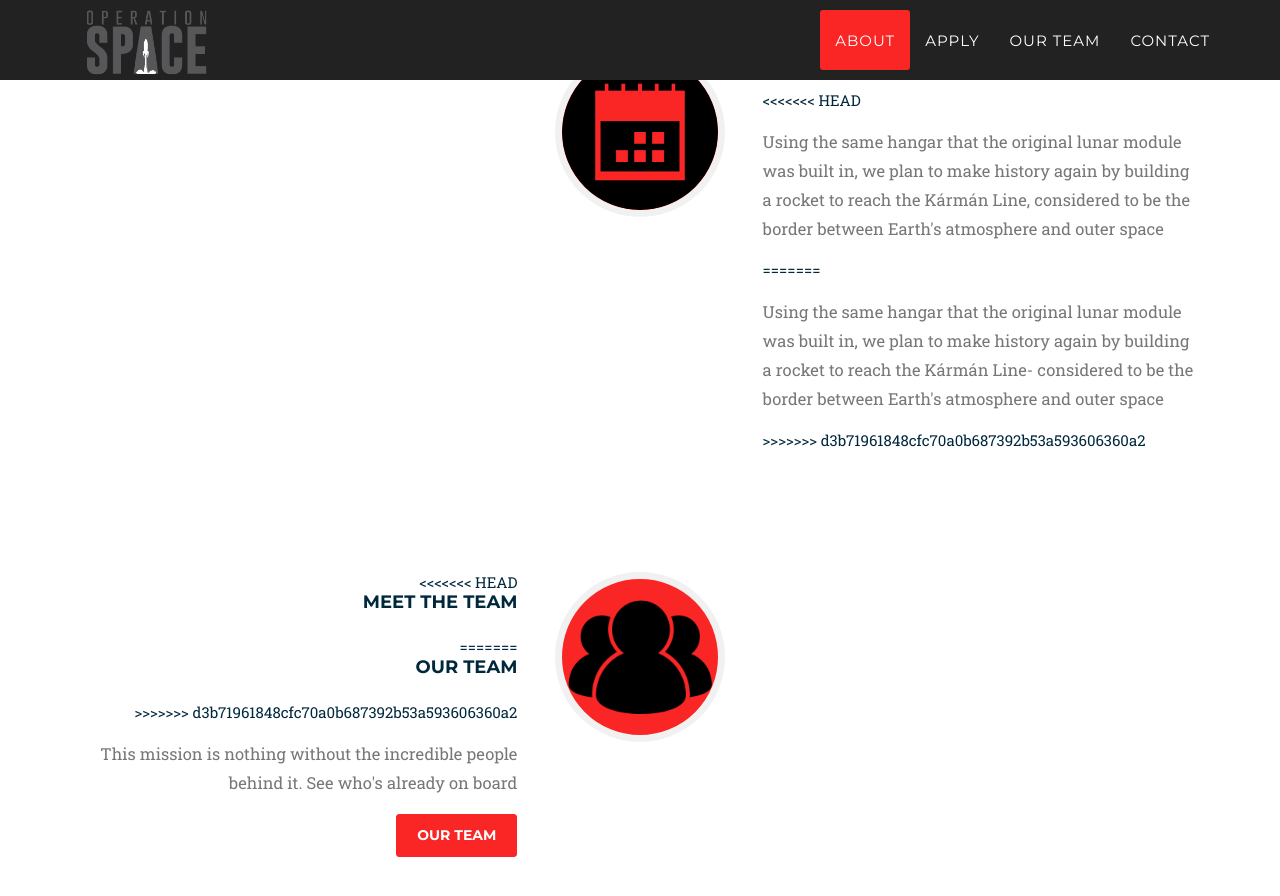
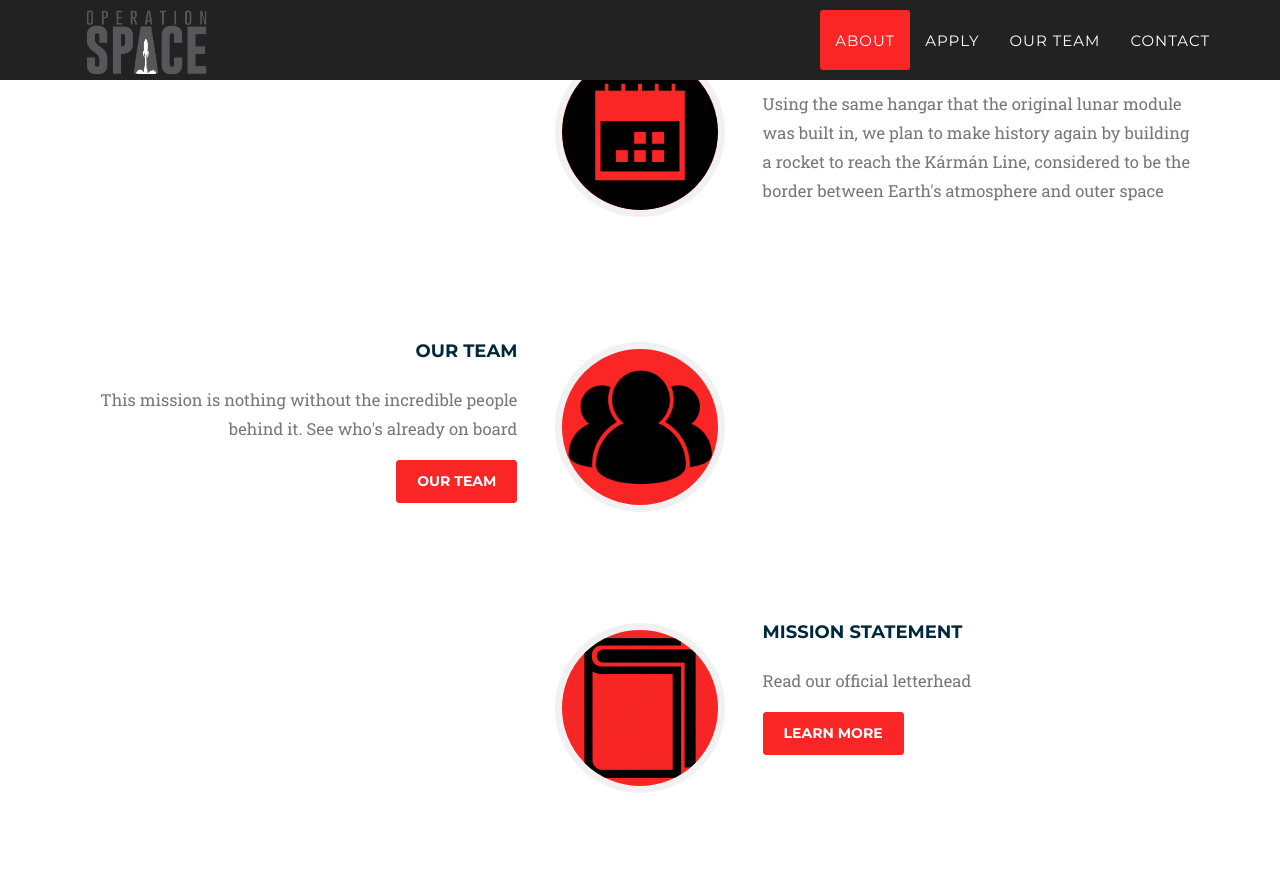
Before and after one commit to HughFerg/operation-space, a Jekyll site: the page built from index.html, in a window 1280 px wide and 900 px high, scrolled down 1409 px. Shown: the top 896 px of the window. Built offline with Jekyll 4.4.1, drawn with Linux system fonts in a browser that asks for light colours; nearby versions of some CDN libraries; some web fonts are replaced; library files that are not in the unit come from our copies; some of the changed text lies outside the part shown.

Commit message:
fixed glitch merge shit

```diff
--- a/_includes/2017_data/about.html
+++ b/_includes/2017_data/about.html
@@ -32,11 +32,7 @@
                                     <h4>What We're Doing</h4>
                                 </div>
                                 <div class="timeline-heading">
-<<<<<<< HEAD
                                     <p class="text-muted">Using the same hangar that the original lunar module was built in, we plan to make history again by building a rocket to reach the Kármán Line, considered to be the border between Earth's atmosphere and outer space</p>
-=======
-                                    <p class="text-muted">Using the same hangar that the original lunar module was built in, we plan to make history again by building a rocket to reach the Kármán Line- considered to be the border between Earth's atmosphere and outer space</p>
->>>>>>> d3b71961848cfc70a0b687392b53a593606360a2
                                 </div>
                             </div>
                         </li>
@@ -46,11 +42,7 @@
                             </div>
                             <div class="timeline-panel">
                                 <div class="timeline-heading">
-<<<<<<< HEAD
-                                    <h4>Meet the Team</h4>
-=======
                                     <h4>Our Team</h4>
->>>>>>> d3b71961848cfc70a0b687392b53a593606360a2
                                 </div>
                                 <div class="timeline-heading">
                                     <p class="text-muted">This mission is nothing without the incredible people behind it. See who's already on board</p>
@@ -67,11 +59,7 @@
                                     <h4>Mission Statement</h4>
                                 </div>
                                 <div class="timeline-heading">
-<<<<<<< HEAD
                                     <p class="text-muted">Read our official letterhead</p>
-=======
-                                    <p class="text-muted">Want to talk about other things? Too bad</p>
->>>>>>> d3b71961848cfc70a0b687392b53a593606360a2
                                 </div>
                                 <a href="/booklet" class="page-scroll btn btn-sm">Learn More</a>
                             </div>
```
